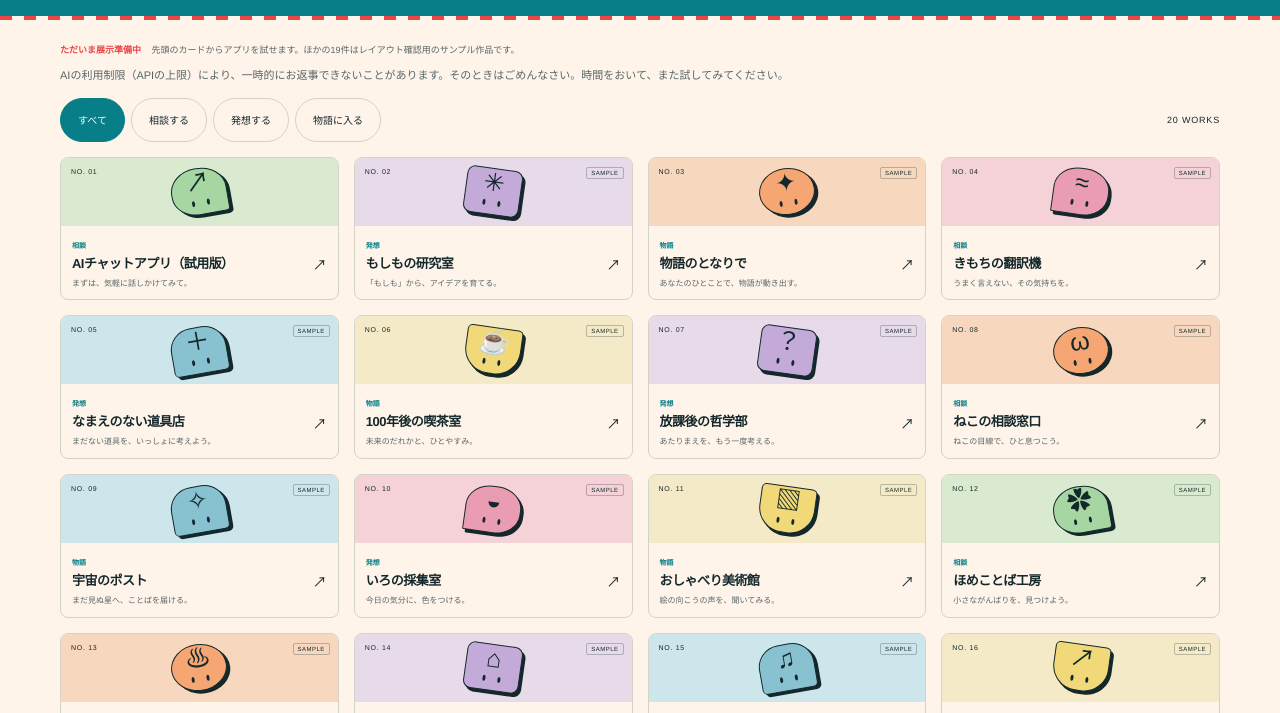
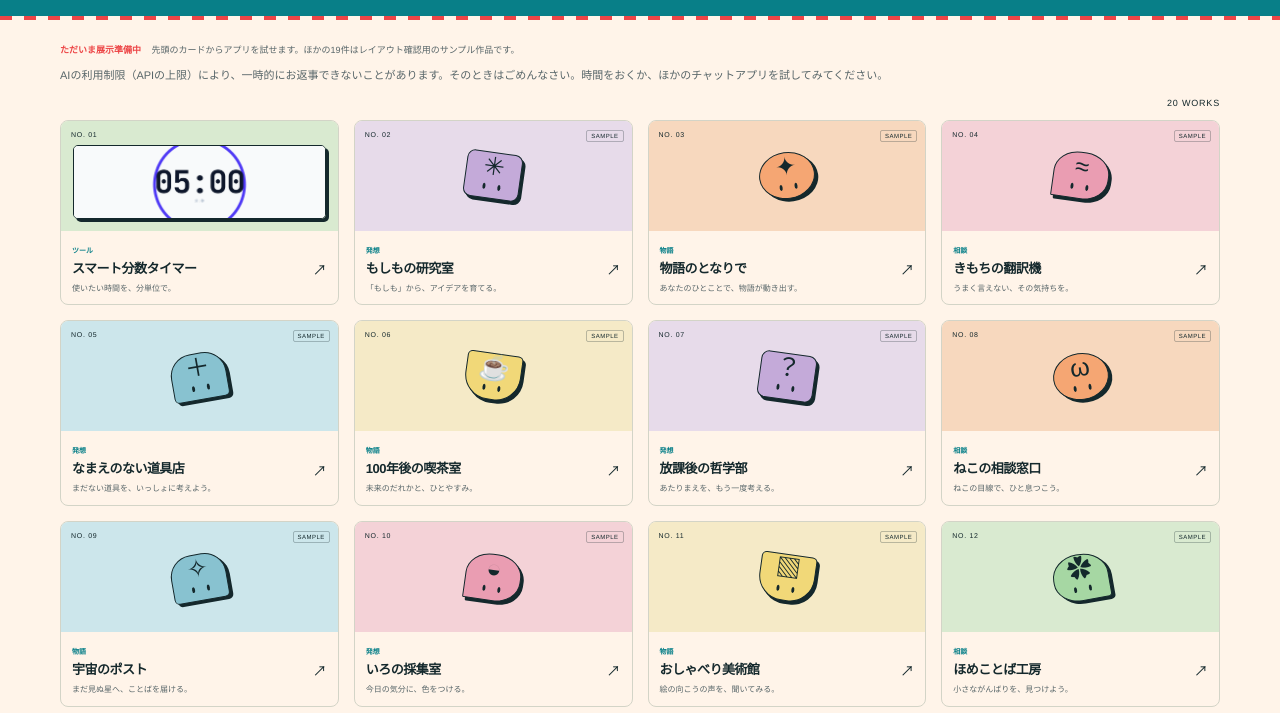
Before and after one commit to Creative-Cucumbers/daiuryuzansai-2026, a plain HTML site: page index.html in a window 1280 px wide. Shown: the part 87-800 px from the top of the page. Drawn offline with Linux system fonts and the light colour scheme.

Commit message:
Add timer screenshot and simplify the gallery

```diff
--- a/data.js
+++ b/data.js
@@ -3,14 +3,15 @@
 window.EXHIBITION_WORKS = [
   {
     id: "work-01",
-    title: "AIチャットアプリ（試用版）",
-    category: "相談",
-    tagline: "まずは、気軽に話しかけてみて。",
-    description: "リンクの動作を確認するために試用公開しているAIチャットアプリです。下の「チャットボットと話す」からアプリを開けます。作品名・紹介文は掲載準備中です。",
-    prompt: "こんにちは。",
+    title: "スマート分数タイマー",
+    category: "ツール",
+    tagline: "使いたい時間を、分単位で。",
+    description: "分数を指定して使うタイマーアプリです。タイマー画面には残り時間が大きく表示され、1分・5分・10分の延長ボタンもあります。下の「アプリを開く」から試してみてください。",
+    prompt: "まずは5分のタイマーを試してみよう。",
     author: "制作者情報は掲載準備中",
     visual: "lime",
     symbol: "↗",
+    screenshot: "./assets/minute-timer.png",
     url: "https://ai.studio/apps/aa7f2fc2-f7ac-4a29-b53b-f0a31c6a7dcd",
     sample: false,
   },
--- a/index.html
+++ b/index.html
@@ -29,8 +29,8 @@
       <section class="works section-wrap" id="works" aria-labelledby="works-title">
         <h2 id="works-title" class="sr-only">アプリ一覧</h2>
         <p class="sample-notice"><span>ただいま展示準備中</span> 先頭のカードからアプリを試せます。ほかの19件はレイアウト確認用のサンプル作品です。</p>
-        <p class="api-notice">AIの利用制限（APIの上限）により、一時的にお返事できないことがあります。そのときはごめんなさい。時間をおいて、また試してみてください。</p>
-        <div class="gallery-toolbar"><div class="filters" role="group" aria-label="作品のカテゴリ"><button class="filter is-active" type="button" data-filter="all" aria-pressed="true">すべて</button><button class="filter" type="button" data-filter="相談" aria-pressed="false">相談する</button><button class="filter" type="button" data-filter="発想" aria-pressed="false">発想する</button><button class="filter" type="button" data-filter="物語" aria-pressed="false">物語に入る</button></div><p id="work-count" class="work-count" role="status" aria-live="polite"></p></div>
+        <p class="api-notice">AIの利用制限（APIの上限）により、一時的にお返事できないことがあります。そのときはごめんなさい。時間をおくか、ほかのチャットアプリを試してみてください。</p>
+        <p id="work-count" class="work-count"></p>
         <div id="works-grid" class="works-grid"></div>
         <noscript><p>作品一覧の表示には JavaScript を有効にしてください。展示概要はこのページ下部でご覧いただけます。</p></noscript>
       </section>
@@ -40,6 +40,6 @@
 
     <footer class="site-footer"><a class="footer-title" href="#top">AIチャットアプリ <span aria-hidden="true">:)</span></a><p>大瓜生山祭2026 / STUDENT WORKS</p><a href="https://www.kyoto-art.ac.jp/kuafes/2026/" target="_blank" rel="noopener noreferrer">学園祭公式サイト ↗<span class="sr-only">（新しいタブで開く）</span></a></footer>
 
-    <dialog id="work-dialog" aria-labelledby="dialog-title"><div class="dialog-top"><span class="eyebrow">BEHIND THE CONVERSATION</span><button type="button" class="dialog-close" aria-label="作品紹介を閉じる">✕</button></div><div id="dialog-art" class="dialog-art" aria-hidden="true"></div><div class="dialog-content"><p id="dialog-category" class="eyebrow"></p><h2 id="dialog-title"></h2><p id="dialog-description"></p><div class="prompt-box"><span>こんなひとことから</span><p id="dialog-prompt"></p></div><p id="dialog-credit" class="dialog-credit"></p><p id="dialog-api-notice" class="api-notice" hidden>AIの利用制限（APIの上限）により、一時的にお返事できないことがあります。そのときはごめんなさい。時間をおいて、また試してみてください。</p><a id="dialog-link" class="pill-link" aria-describedby="dialog-api-notice" target="_blank" rel="noopener noreferrer">チャットボットと話す ↗<span class="sr-only">（新しいタブで開く）</span></a><p id="dialog-unavailable" class="dialog-unavailable"></p></div></dialog>
+    <dialog id="work-dialog" aria-labelledby="dialog-title"><div class="dialog-top"><span class="eyebrow">BEHIND THE CONVERSATION</span><button type="button" class="dialog-close" aria-label="作品紹介を閉じる">✕</button></div><div id="dialog-art" class="dialog-art" aria-hidden="true"></div><div class="dialog-content"><p id="dialog-category" class="eyebrow"></p><h2 id="dialog-title"></h2><p id="dialog-description"></p><div class="prompt-box"><span>こんなところから試してみよう</span><p id="dialog-prompt"></p></div><p id="dialog-credit" class="dialog-credit"></p><p id="dialog-api-notice" class="api-notice" hidden>AIの利用制限（APIの上限）により、一時的にお返事できないことがあります。そのときはごめんなさい。時間をおくか、ほかのチャットアプリを試してみてください。</p><a id="dialog-link" class="pill-link" aria-describedby="dialog-api-notice" target="_blank" rel="noopener noreferrer">アプリを開く ↗<span class="sr-only">（新しいタブで開く）</span></a><p id="dialog-unavailable" class="dialog-unavailable"></p></div></dialog>
   </body>
 </html>
--- a/script.js
+++ b/script.js
@@ -25,13 +25,24 @@ function makeArtwork(work) {
   character.append(makeElement("span", "character-symbol", work.symbol || "✳"));
   character.append(makeElement("span", "character-eyes"));
   art.append(character, makeElement("span", "art-label", "A CONVERSATION PIECE"));
+  if (work.screenshot) {
+    const screenshot = makeElement("img", "work-screenshot");
+    screenshot.alt = "";
+    screenshot.decoding = "async";
+    screenshot.addEventListener("error", () => {
+      art.classList.remove("has-screenshot");
+      screenshot.remove();
+    });
+    art.classList.add("has-screenshot");
+    screenshot.src = work.screenshot;
+    art.append(screenshot);
+  }
   return art;
 }
 
-function renderWorks(filter = "all") {
-  const shown = works.filter((work) => filter === "all" || work.category === filter);
+function renderWorks() {
   const fragment = document.createDocumentFragment();
-  shown.forEach((work) => {
+  works.forEach((work) => {
     const article = makeElement("article", "work-card");
     const button = makeElement("button", "work-open");
     button.type = "button";
@@ -53,8 +64,8 @@ function renderWorks(filter = "all") {
     fragment.append(article);
   });
   grid.replaceChildren(fragment);
-  if (!shown.length) grid.append(makeElement("p", "empty-state", "このカテゴリの作品は準備中です。"));
-  count.textContent = `${String(shown.length).padStart(2, "0")} WORKS`;
+  if (!works.length) grid.append(makeElement("p", "empty-state", "作品は準備中です。"));
+  count.textContent = `${String(works.length).padStart(2, "0")} WORKS`;
 }
 
 function publicUrl(value) {
@@ -89,17 +100,6 @@ function openWork(work, trigger) {
   document.body.classList.add("dialog-is-open");
 }
 
-document.querySelectorAll(".filter").forEach((button) => {
-  button.addEventListener("click", () => {
-    document.querySelectorAll(".filter").forEach((filter) => {
-      const active = filter === button;
-      filter.classList.toggle("is-active", active);
-      filter.setAttribute("aria-pressed", String(active));
-    });
-    renderWorks(button.dataset.filter);
-  });
-});
-
 document.querySelector(".dialog-close").addEventListener("click", () => dialog.close());
 dialog.addEventListener("click", (event) => {
   if (event.target !== dialog) return;
--- a/styles.css
+++ b/styles.css
@@ -29,12 +29,7 @@ h2 { font-size: 24px; letter-spacing: -.04em; font-weight: 800; margin: 0; line-
 .sample-notice { font-size: 9px; line-height: 1.8; color: var(--muted); margin: 8px 0 0; }
 .sample-notice > span { display: inline-block; color: var(--accent); font-weight: 700; margin-right: 8px; }
 .api-notice { font-size: 11px; line-height: 1.8; color: var(--muted); margin: 8px 0 0; }
-.gallery-toolbar { display: flex; align-items: center; justify-content: space-between; gap: 12px; margin: 12px 0 15px; }
-.filters { display: flex; flex-wrap: wrap; gap: 6px; }
-.filter { background: transparent; border: 1px solid var(--line); padding: 10px 17px; min-height: 44px; border-radius: 30px; font-size: 10px; transition: background .2s, color .2s; }
-.filter:hover { border-color: var(--teal); }
-.filter.is-active { background: var(--teal); color: var(--paper); border-color: var(--teal); }
-.work-count { font-size: 9px; letter-spacing: .09em; white-space: nowrap; }
+.work-count { font-size: 9px; letter-spacing: .09em; white-space: nowrap; text-align: right; margin: 12px 0; }
 .works-grid { display: grid; grid-template-columns: repeat(4, minmax(0, 1fr)); gap: var(--card-gap); }
 .work-card { min-width: 0; }
 .work-open { display: block; width: 100%; height: 100%; border: 1px solid var(--line); padding: 0; text-align: left; background: var(--paper); border-radius: var(--card-radius); overflow: hidden; transition: border-color .2s, box-shadow .2s; }
@@ -49,6 +44,8 @@ h2 { font-size: 24px; letter-spacing: -.04em; font-weight: 800; margin: 0; line-
 .work-number { position: absolute; top: 10px; left: 10px; font-size: 7px; letter-spacing: .1em; }
 .sample-label { position: absolute; right: 8px; top: 9px; border: 1px solid #14282c44; border-radius: 2px; padding: 2px 4px; font-size: 6px; letter-spacing: .08em; }
 .art-label { display: none; }
+.has-screenshot .art-character { display: none; }
+.work-screenshot { position: absolute; top: 24px; left: 12px; width: calc(100% - 24px); height: calc(100% - 36px); object-fit: cover; object-position: center 55%; border: 1px solid var(--ink); border-radius: 5px; box-shadow: 3px 3px 0 var(--ink); }
 .art-character { width: 56px; height: 47px; position: relative; background: var(--character); border: 1.3px solid var(--ink); border-radius: 48% 48% 8% 45%; box-shadow: 3px 3px 0 var(--ink); transform: rotate(-10deg); transition: transform .25s; }
 .character-symbol { position: absolute; top: 1px; left: 0; width: 100%; text-align: center; font-size: 25px; line-height: 1; font-family: Arial, sans-serif; }
 .character-eyes { position: absolute; left: 18px; bottom: 8px; width: 3px; height: 6px; background: var(--ink); border-radius: 50%; box-shadow: 15px 0 0 var(--ink); }
@@ -87,6 +84,8 @@ dialog::backdrop { background: #092d38a6; backdrop-filter: blur(4px); }
 .dialog-close:hover { background: var(--yellow); }
 .dialog-art .work-art { height: 125px; }
 .dialog-art .art-character { scale: 1.8; }
+.dialog-art .has-screenshot { height: auto; padding: 18px; }
+.dialog-art .work-screenshot { position: static; width: 100%; height: auto; max-height: 330px; object-fit: contain; background: white; }
 .dialog-content { padding: 22px 27px 27px; }
 .dialog-content > .eyebrow { margin: 0 0 8px; color: var(--teal); }
 .dialog-content h2 { font-size: 25px; margin-bottom: 13px; }
@@ -114,12 +113,9 @@ dialog::backdrop { background: #092d38a6; backdrop-filter: blur(4px); }
   h2 { font-size: 21px; }
   .sample-notice { font-size: 8px; }
   .sample-notice > span { display: block; }
-  .gallery-toolbar { gap: 5px; margin-block: 9px 12px; }
-  .filters { gap: 4px; }
-  .filter { padding-inline: 12px; font-size: 9px; }
   .work-count { font-size: 8px; }
   .works-grid { grid-template-columns: repeat(2, minmax(0, 1fr)); gap: 12px; }
-  .work-art { height: 77px; }
+  .work-art { height: 100px; }
   .work-heading h3 { font-size: 12px; }
   .work-tagline { font-size: 8px; min-height: 26px; }
   .about-grid { grid-template-columns: 1fr; gap: 18px; }
@@ -133,9 +129,6 @@ dialog::backdrop { background: #092d38a6; backdrop-filter: blur(4px); }
   .dialog-content h2 { font-size: 23px; }
 }
 @media (max-width: 370px) {
-  .gallery-toolbar { flex-wrap: wrap; }
-  .filter { padding-inline: 10px; }
-  .work-count { margin: 3px 0 0 auto; }
   .work-heading h3 { font-size: 11px; }
 }
 @media (hover: hover) and (pointer: fine) {
--- a/theme.css
+++ b/theme.css
@@ -14,7 +14,7 @@
   --content-width: 1160px;
   --card-radius: 8px;
   --card-gap: 15px;
-  --card-art-height: 68px;
+  --card-art-height: 110px;
   --art-lime-bg: #d9ead0;
   --art-lime-character: #a6d7a3;
   --art-lilac-bg: #e7dbea;
```
Also changed, not shown: assets/minute-timer.png (added), 1 other file.
